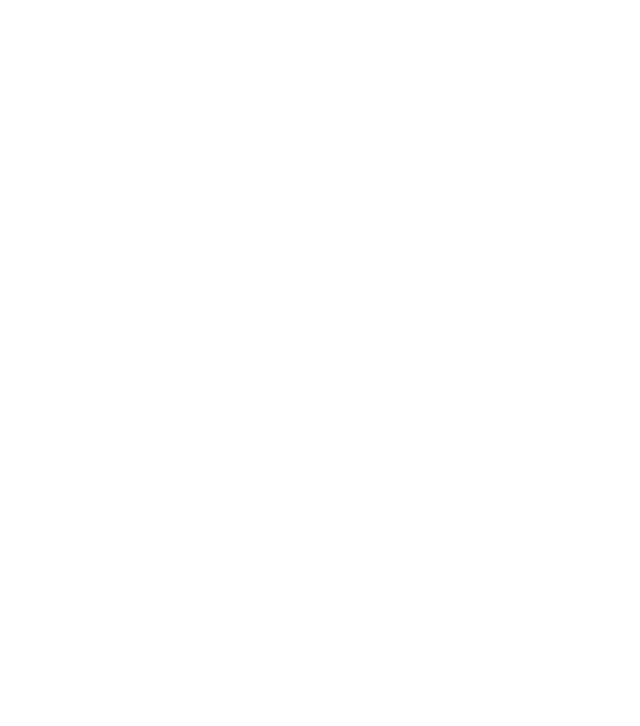
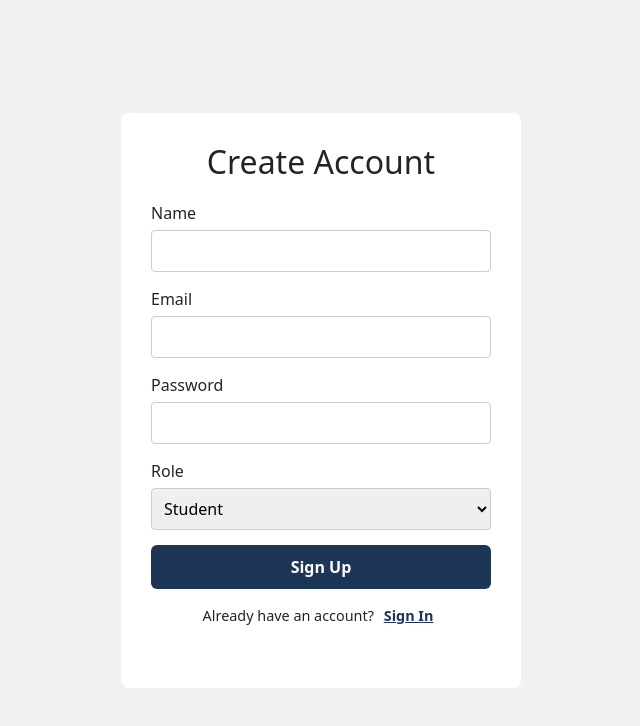
Before and after one commit to roshanjson/school-equipment-lending-portal, a React app in the folder frontend/: page /signup in a window 1280 px wide. Before the commit this address had no page. Shown: the top 726 px of the page, without its empty margins (319-959 px from the left). Built offline with nearby package versions, Linux system fonts and the light colour scheme; the HTML template or start-up script is replaced by a standard one.

Commit message:
feat: Added sign up page and redirection to sign In page

```diff
--- a/frontend/src/App.jsx
+++ b/frontend/src/App.jsx
@@ -1,5 +1,6 @@
 import { BrowserRouter as Router, Routes, Route } from "react-router-dom";
 import Login from "./pages/Login";
+import SignUp from "./pages/SignUp";
 import Dashboard from "./pages/Dashboard";
 import ProtectedRoute from "./components/ProtectedRoute";
 
@@ -8,6 +9,7 @@
     <Router>
       <Routes>
         <Route path="/login" element={<Login />} />
+        <Route path="/signup" element={<SignUp />} />
         <Route
           path="/dashboard"
           element={
--- /dev/null
+++ b/frontend/src/pages/SignUp.jsx
@@ -0,0 +1,174 @@
+import { useState } from "react";
+import axios from "../api/axiosInstance";
+import { useNavigate } from "react-router-dom";
+
+const Signup = () => {
+  const [formData, setFormData] = useState({
+    name: "",
+    email: "",
+    password: "",
+    role: "student",
+  });
+
+  const navigate = useNavigate();
+
+  const handleChange = (e) => {
+    setFormData({
+      ...formData,
+      [e.target.name]: e.target.value,
+    });
+  };
+
+  const handleSubmit = async (e) => {
+    e.preventDefault();
+    try {
+      await axios.post("/auth/signup", formData);
+      alert("Signup successful! Please login.");
+      navigate("/login");
+    } catch (err) {
+      console.error(err);
+      alert(err.response?.data?.message || "Signup failed. Try again.");
+    }
+  };
+
+  return (
+    <div
+      style={{
+        display: "flex",
+        justifyContent: "center",
+        alignItems: "center",
+        height: "100vh",
+        backgroundColor: "#f1f1f1",
+      }}
+    >
+      <div
+        style={{
+          backgroundColor: "white",
+          padding: "30px",
+          borderRadius: "8px",
+          width: "400px",
+          height: "575px"
+        }}
+      >
+        <h2 style={{ textAlign: "center", marginBottom: "20px" }}>
+          Create Account
+        </h2>
+        <form onSubmit={handleSubmit}>
+
+          <div style={{ marginBottom: "15px" }}>
+            <label>Name</label>
+            <input
+              type="text"
+              name="name"
+              value={formData.name}
+              onChange={handleChange}
+              required
+              style={{
+                width: "100%",
+                padding: "8px",
+                marginTop: "5px",
+                borderRadius: "4px",
+                border: "1px solid #ccc",
+              }}
+            />
+          </div>
+
+          <div style={{ marginBottom: "15px" }}>
+            <label>Email</label>
+            <input
+              type="email"
+              name="email"
+              value={formData.email}
+              onChange={handleChange}
+              required
+              style={{
+                width: "100%",
+                padding: "8px",
+                marginTop: "5px",
+                borderRadius: "4px",
+                border: "1px solid #ccc",
+              }}
+            />
+          </div>
+
+          <div style={{ marginBottom: "15px" }}>
+            <label>Password</label>
+            <input
+              type="password"
+              name="password"
+              value={formData.password}
+              onChange={handleChange}
+              required
+              style={{
+                width: "100%",
+                padding: "8px",
+                marginTop: "5px",
+                borderRadius: "4px",
+                border: "1px solid #ccc",
+              }}
+            />
+          </div>
+
+          <div style={{ marginBottom: "15px" }}>
+            <label>Role</label>
+            <select
+              name="role"
+              value={formData.role}
+              onChange={handleChange}
+              style={{
+                width: "100%",
+                padding: "8px",
+                marginTop: "5px",
+                borderRadius: "4px",
+                border: "1px solid #ccc",
+              }}
+            >
+              <option value="student">Student</option>
+              <option value="staff">Staff</option>
+              <option value="admin">Admin</option>
+            </select>
+          </div>
+
+          {/* Submit Button */}
+          <button
+            type="submit"
+            style={{
+              width: "100%",
+              backgroundColor: "#1d3557",
+              color: "white",
+              padding: "10px",
+              border: "none",
+              borderRadius: "6px",
+              cursor: "pointer",
+              fontWeight: "bold",
+            }}
+          >
+            Sign Up
+          </button>
+        </form>
+
+        {/* Go to Login */}
+        <div style={{ textAlign: "center", marginTop: "15px" }}>
+          <p style={{ fontSize: "0.9rem" }}>
+            Already have an account?{" "}
+            <button
+              onClick={() => navigate("/login")}
+              style={{
+                background: "none",
+                border: "none",
+                color: "#1d3557",
+                textDecoration: "underline",
+                cursor: "pointer",
+                fontWeight: "bold",
+              }}
+            >
+              Sign In
+            </button>
+          </p>
+        </div>
+      </div>
+    </div>
+  );
+};
+
+export default Signup;
```
Also changed, not shown: 1 other file (tests, documents, lock files or other folders).
